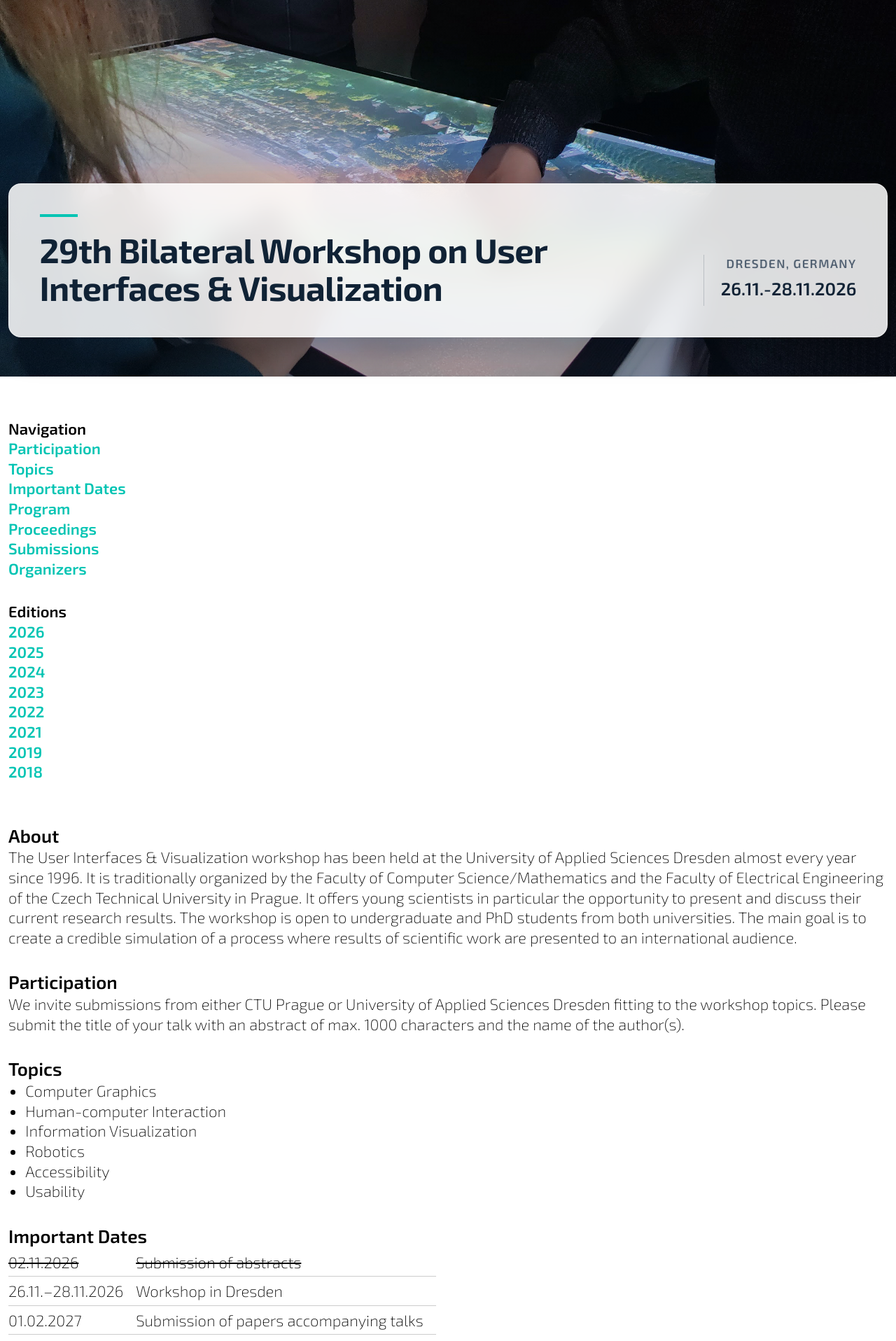
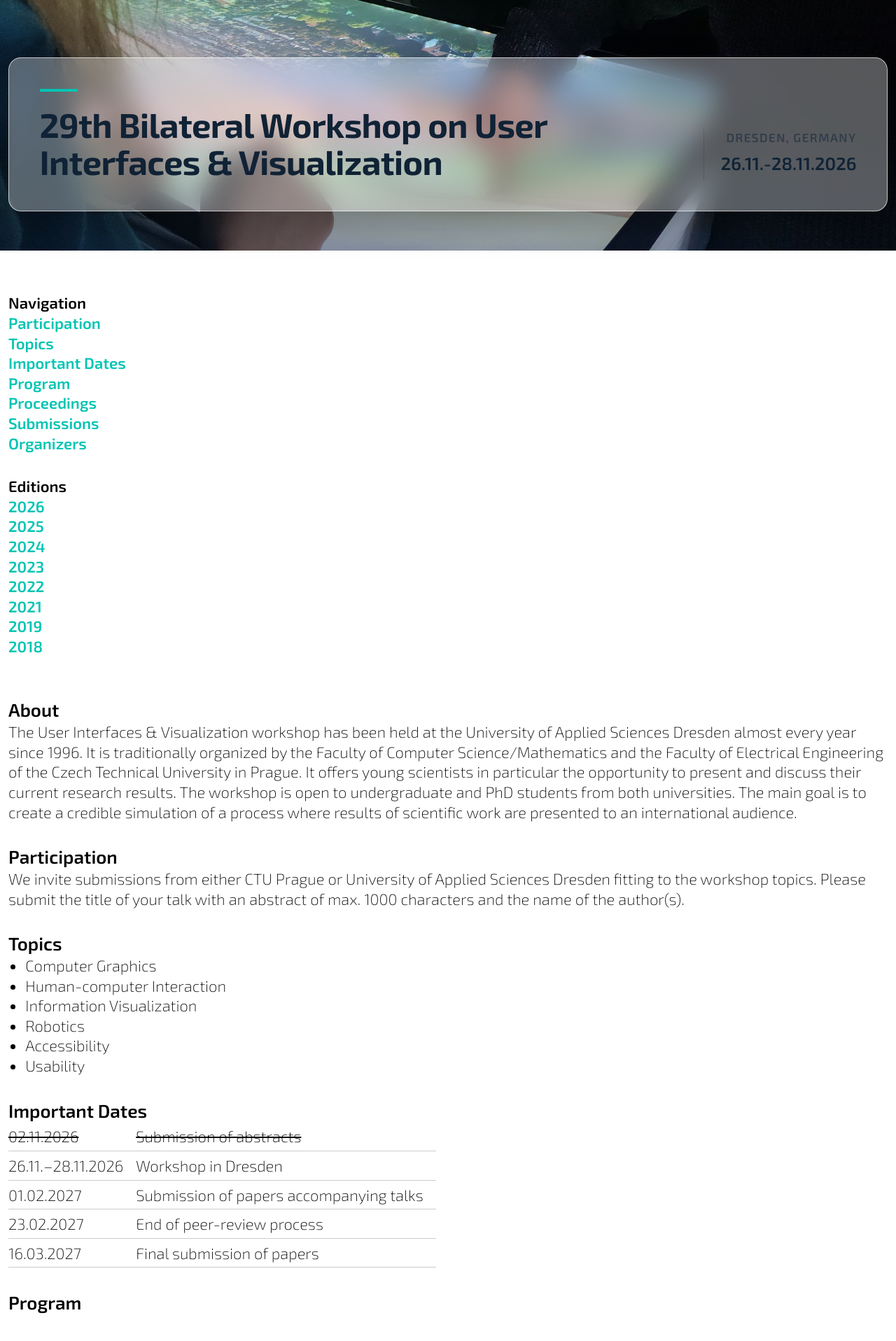
Before and after one commit to workshop-user-interfaces/workshop-user-interfaces.github.io, a Jekyll site: the page built from _editions/2026/index.markdown, in a window 1280 px wide. Shown: the top 1916 px of the page at 70% size. Built offline with Jekyll 4.4.1, drawn with Linux system fonts in a browser that asks for light colours.

Commit message:
tweak header styling

```diff
--- a/_sass/_grid.scss
+++ b/_sass/_grid.scss
@@ -33,7 +33,7 @@
     margin: 0 auto clamp(32px, 5vw, 56px);
     border: 1px solid rgba(255, 255, 255, .65);
     border-radius: 18px;
-    background-color: rgba(255, 255, 255, .86);
+    background-color: rgba(255, 255, 255, .33);
     box-shadow: 0 18px 48px rgba(0, 0, 0, .22);
     grid-template-columns: minmax(0, 1fr) auto;
     gap: clamp(24px, 4vw, 48px);
--- a/_sass/_main.scss
+++ b/_sass/_main.scss
@@ -15,7 +15,7 @@ body {
     position: relative;
     display: flex;
     align-items: flex-end;
-    min-height: clamp(440px, 42vw, 560px);
+    min-height: clamp(240px, 28vw, 560px);
     isolation: isolate;
     color: #102235;
     background: #0b1a2b url(../img/header.jpg) no-repeat center 58%;
@@ -88,7 +88,7 @@ body {
     font-size: .78em;
     letter-spacing: .08em;
     text-transform: uppercase;
-    color: #526172;
+    color: #313d4a;
 }
 
 .site-header .date-header .listing + .listing {
```
